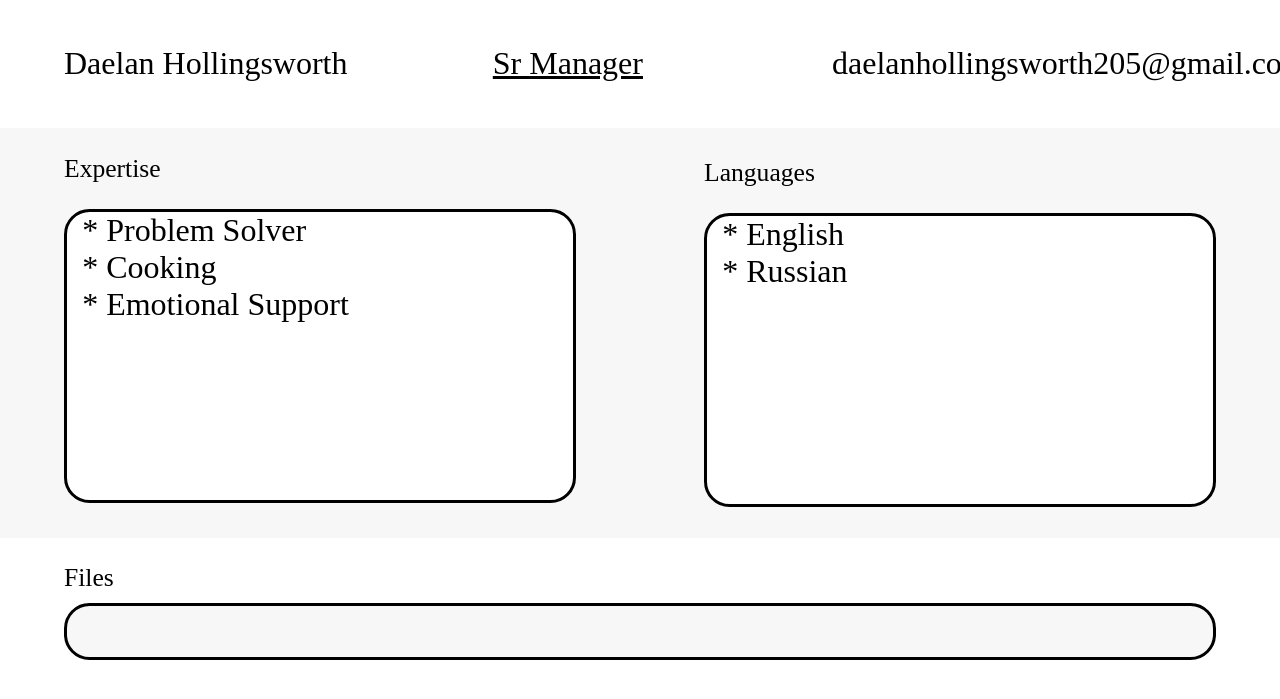
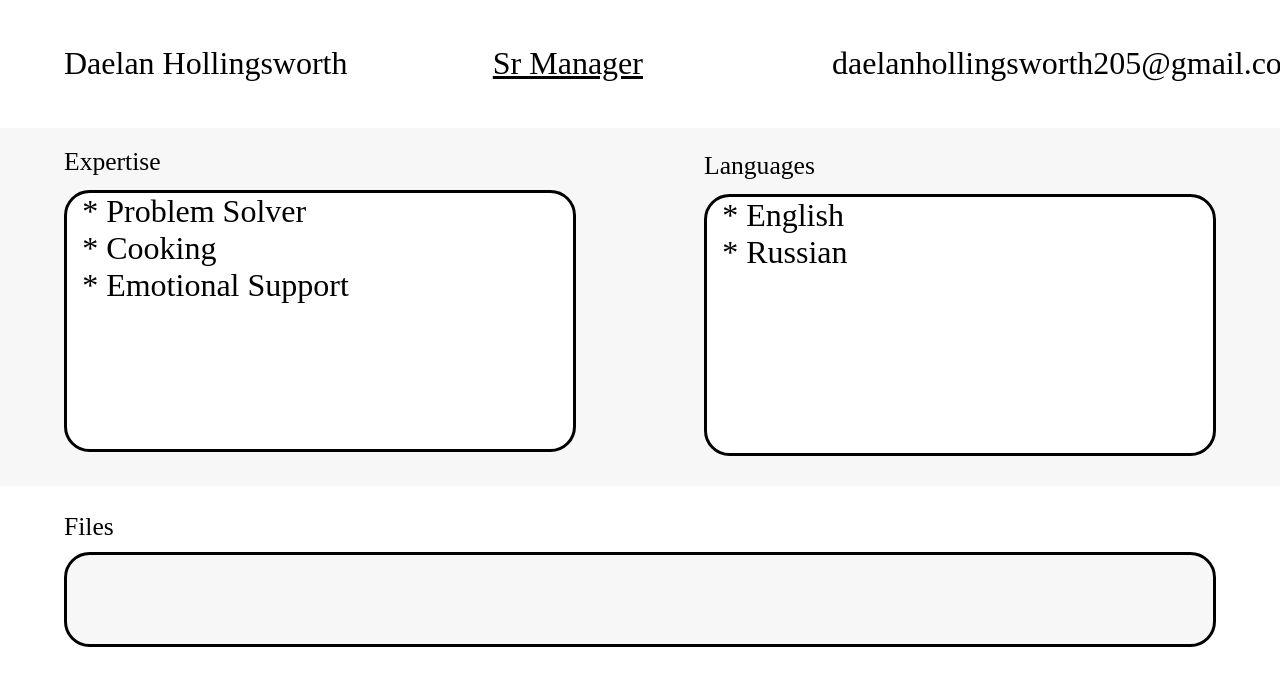
Before and after one commit to Randy-T22/Capstone-Project, a Django app: page / in a window 1280 px wide. Shown: the part 64-763 px from the top of the page. Run offline with Django 3.2, Linux system fonts and the light colour scheme; a user stored in the database is signed in; data comes from the database, SQL or seed files in the repository.

Commit message:
* Re-worked user profile's sizing for expertise, languages, and file areas

```diff
--- a/TrustApp/static/index.css
+++ b/TrustApp/static/index.css
@@ -106,16 +106,16 @@ body {
 
 .expertiseTitle {
   margin-left: 5%;
-  margin-top: 2%;
+  margin-top: 1.5%;
   font-size: 2vw;
 }
 
 .expertiseBox {
   background-color: white;
-  margin-top: 0%;
+  margin-top: -1%;
   margin-left: 5%;
   margin-right: 55%;
-  height: 22.5vw;
+  height: 20vw;
   border-radius: 2vw;
   border-style: solid;
   border-color: black;
@@ -130,7 +130,7 @@ body {
 }
 
 .languageTitle {
-  margin-top: -27%;
+  margin-top: -23.5%;
   margin-left: 55%;
   font-size: 2vw;
 }
@@ -138,8 +138,9 @@ body {
 .languagesBox {
   background-color: white;
   margin-left: 55%;
+  margin-top: -1%;
   margin-right: 5%;
-  height: 22.5vw;
+  height: 20vw;
   border-radius: 2vw;
   border-style: solid;
   border-color: black;
@@ -154,11 +155,11 @@ body {
 }
 
 .fileArea {
-  margin-top: 47%;
+  margin-top: 43%;
   margin-left: 0%;
   background-color: white;
   position: fixed;
-  height: 11.12vw;
+  height: 15.15vw;
   width: 100%;
 }
 
@@ -169,7 +170,7 @@ body {
 
 .filesBox {
   background-color: rgba(196, 196, 196, 0.144);
-  height: 4vw;
+  height: 7vw;
   margin-top: -1.25%;
   border-radius: 2vw;
   margin-left: 5%;
```
